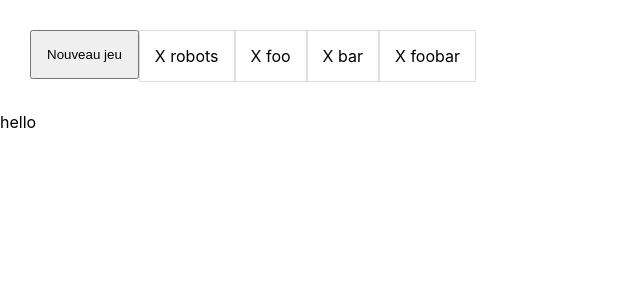
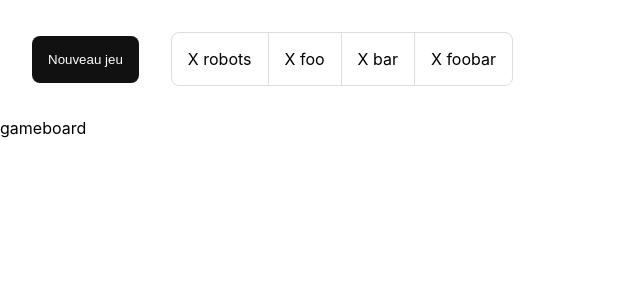
Before and after one commit to maxgenest/foobartory, a React (Create React App) app: page / in a window 1280 px wide. Shown: the top 300 px of the page, without its empty margins (0-640 px from the left). Built offline with nearby package versions, Linux system fonts and the light colour scheme.

Commit message:
styled Header

```diff
--- a/src/App.tsx
+++ b/src/App.tsx
@@ -1,6 +1,6 @@
 import React from "react";
 import { ThemeProvider } from "styled-components";
-import { GameStatus } from "./components/GameStatus";
+import { GameBoard } from "./components/GameBoard";
 import { Header } from "./components/Header";
 import { theme } from "./config/theme";
 
@@ -8,7 +8,7 @@ function App() {
   return (
     <ThemeProvider theme={theme}>
       <Header />
-      <GameStatus />
+      <GameBoard />
     </ThemeProvider>
   );
 }
--- /dev/null
+++ b/src/components/GameBoard.tsx
@@ -0,0 +1,3 @@
+import React from "react";
+
+export const GameBoard: React.FC = () => <div>gameboard</div>;
--- a/src/components/GameStatus.tsx
+++ /dev/null
@@ -1,3 +0,0 @@
-import React from "react";
-
-export const GameStatus: React.FC = () => <div>hello</div>;
--- a/src/components/Header.tsx
+++ b/src/components/Header.tsx
@@ -9,6 +9,7 @@ export const Header: React.FC = () => {
   return (
     <Wrapper>
       <StyledButton onClick={startNewGame}>Nouveau jeu</StyledButton>
+
       <List>
         <Item>X robots</Item>
         <Item>X foo</Item>
@@ -22,18 +23,30 @@ export const Header: React.FC = () => {
 const Wrapper = styled.header`
   padding: ${({ theme }) => theme.spacings.m};
   display: flex;
+  align-items: center;
 `;
 const List = styled.ul`
   display: flex;
   list-style: none;
   padding: 0;
   margin: 0;
+  border: 1px solid ${({ theme }) => theme.colors.grey};
+  width: fit-content;
+  border-radius: ${({ theme }) => theme.spacings.xs};
 `;
 const Item = styled.li`
   padding: ${({ theme }) => theme.spacings.s};
-  border: 1px solid ${({ theme }) => theme.colors.grey};
+
+  :not(:last-child) {
+    border-right: 1px solid ${({ theme }) => theme.colors.grey};
+  }
 `;
 const StyledButton = styled.button`
   padding: ${({ theme }) => theme.spacings.s};
   height: fit-content;
+  margin-right: ${({ theme }) => theme.spacings.m};
+  border-radius: ${({ theme }) => theme.spacings.xs};
+  background: ${({ theme }) => theme.colors.black};
+  color: ${({ theme }) => theme.colors.white};
+  border: none;
 `;
--- a/src/config/theme.tsx
+++ b/src/config/theme.tsx
@@ -15,9 +15,10 @@ const colors = {
 };
 
 const spacings = {
-  s: "15px",
-  m: "30px",
-  l: "60px",
+  xs: "8px",
+  s: "16px",
+  m: "32px",
+  l: "64px",
 };
 
 export const theme: DefaultTheme = {
```
